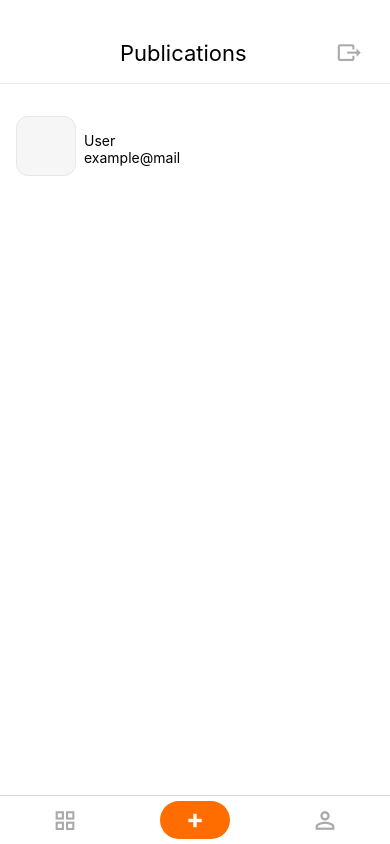
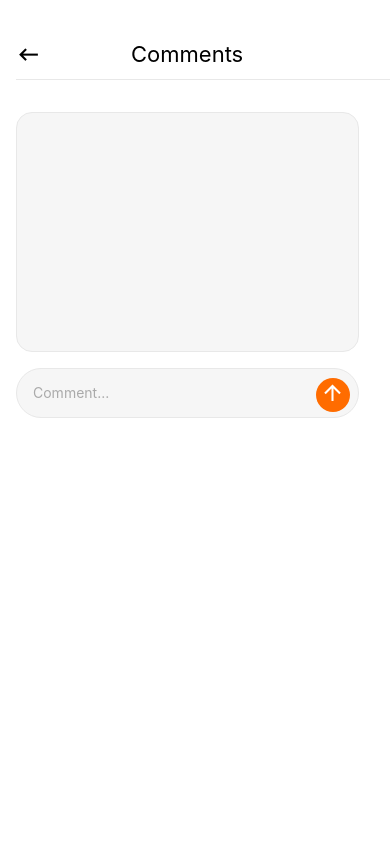
Before and after one commit to KaterynaValuiska/goit-react-native, a React Native app in the folder MyProject/: screen /Comment in a window 390 px wide. Built offline with nearby package versions, Linux system fonts and the light colour scheme.

Commit message:
comment screen

```diff
--- a/MyProject/Components/Navigator.jsx
+++ b/MyProject/Components/Navigator.jsx
@@ -9,6 +9,7 @@ import LoginScreen from "../Screens/LoginScreen";
 import PostsScreen from "../Screens/PostsScreen";
 import CreatePostsScreen from "../Screens/CreatePostsScreen";
 import ProfileScreen from "../Screens/ProfileScreen";
+import CommentsScreen from "../Screens/CommentsScreen";
 
 const MainStack = createStackNavigator();
 const Tab = createBottomTabNavigator();
@@ -25,6 +26,7 @@ export default function Navigator() {
       <MainStack.Screen name="Registration" component={RegistrationScreen} />
       <MainStack.Screen name="Login" component={LoginScreen} />
       <MainStack.Screen name="Home" component={PostsScreen} />
+      <MainStack.Screen name="Comment" component={CommentsScreen} />
     </MainStack.Navigator>
   );
 }
--- /dev/null
+++ b/MyProject/Screens/CommentsScreen.jsx
@@ -0,0 +1,108 @@
+import {
+  SafeAreaView,
+  StyleSheet,
+  Text,
+  View,
+  Pressable,
+  TextInput,
+  TouchableWithoutFeedback,
+  Keyboard,
+  TouchableOpacity,
+} from "react-native";
+import { MaterialCommunityIcons } from "@expo/vector-icons";
+import { useNavigation } from "@react-navigation/native";
+
+function CommentsScreen() {
+  const navigation = useNavigation();
+  return (
+    <TouchableWithoutFeedback onPress={Keyboard.dismiss}>
+      <SafeAreaView style={styles.continer}>
+        <View style={styles.continerHeader}>
+          <TouchableOpacity onPress={() => navigation.goBack()}>
+            <MaterialCommunityIcons name={"keyboard-backspace"} size={25} />
+          </TouchableOpacity>
+          <Text style={styles.title}>Comments</Text>
+        </View>
+        <View style={styles.continerContent}>
+          <View style={styles.continerPhoto}></View>
+          <View></View>
+          <View>
+            <TextInput
+              style={styles.input}
+              placeholder="Comment..."
+              placeholderTextColor="#aaa"
+              //   value={password}
+            />
+            <MaterialCommunityIcons
+              name={"arrow-up"}
+              size={25}
+              color={"white"}
+              style={styles.iconArrow}
+            />
+          </View>
+        </View>
+      </SafeAreaView>
+    </TouchableWithoutFeedback>
+  );
+}
+
+const styles = StyleSheet.create({
+  continer: {
+    flex: 1,
+    backgroundColor: "white",
+  },
+  title: {
+    fontSize: 22,
+  },
+  continerHeader: {
+    flex: 1,
+    flexDirection: "row",
+    gap: 90,
+    borderBottomColor: "#E8E8E8",
+    borderBottomWidth: 1,
+    alignItems: "center",
+    marginTop: 30,
+    marginLeft: 16,
+  },
+  continerContent: {
+    flex: 15,
+    marginLeft: 16,
+    marginRight: 16,
+    marginTop: 32,
+  },
+  continerPhoto: {
+    width: 343,
+    height: 240,
+    backgroundColor: "#F6F6F6",
+    borderRadius: 16,
+    borderWidth: 1,
+    borderColor: "#E8E8E8",
+    alignItems: "center",
+    justifyContent: "center",
+  },
+
+  input: {
+    marginBottom: 0,
+    marginTop: 16,
+    borderWidth: 1,
+    padding: 16,
+    width: 343,
+    height: 50,
+    borderColor: "#E8E8E8",
+    borderRadius: 50,
+    color: "black",
+    backgroundColor: "#F6F6F6",
+  },
+  iconArrow: {
+    width: 34,
+    height: 34,
+    backgroundColor: "#FF6C00",
+    borderRadius: 50,
+    elevation: 3,
+    paddingLeft: 4,
+    paddingTop: 2,
+    top: -40,
+    left: 300,
+  },
+});
+export default CommentsScreen;
--- a/MyProject/Screens/ProfileScreen.jsx
+++ b/MyProject/Screens/ProfileScreen.jsx
@@ -9,9 +9,10 @@ import {
 import image from "../Images/PhotoBG.png";
 import { MaterialCommunityIcons } from "@expo/vector-icons";
 import { useNavigation } from "@react-navigation/native";
-
+import { useState } from "react";
 function ProfileScreen() {
   const navigation = useNavigation();
+  const [count, setCount] = useState(0);
   return (
     <SafeAreaView style={styles.containerMain}>
       <ImageBackground
@@ -34,22 +35,28 @@ function ProfileScreen() {
           <Text style={styles.namePhoto}>Name photo</Text>
           <View style={styles.continerCommentMain}>
             <View style={styles.continerComment}>
-              <View style={styles.comment}>
+              <TouchableOpacity
+                style={styles.comment}
+                onPress={() => navigation.navigate("Comment")}
+              >
                 <MaterialCommunityIcons
                   name={"comment"}
                   size={25}
                   color="#FF6C00"
                 />
                 <Text>0</Text>
-              </View>
-              <View style={styles.comment}>
+              </TouchableOpacity>
+              <TouchableOpacity
+                style={styles.comment}
+                onPress={() => setCount(count + 1)}
+              >
                 <MaterialCommunityIcons
                   name={"thumb-up-outline"}
                   size={25}
                   color="#FF6C00"
                 />
-                <Text>0</Text>
-              </View>
+                <Text>{count}</Text>
+              </TouchableOpacity>
             </View>
             <View style={styles.mapMarkerName}>
               <MaterialCommunityIcons
```
